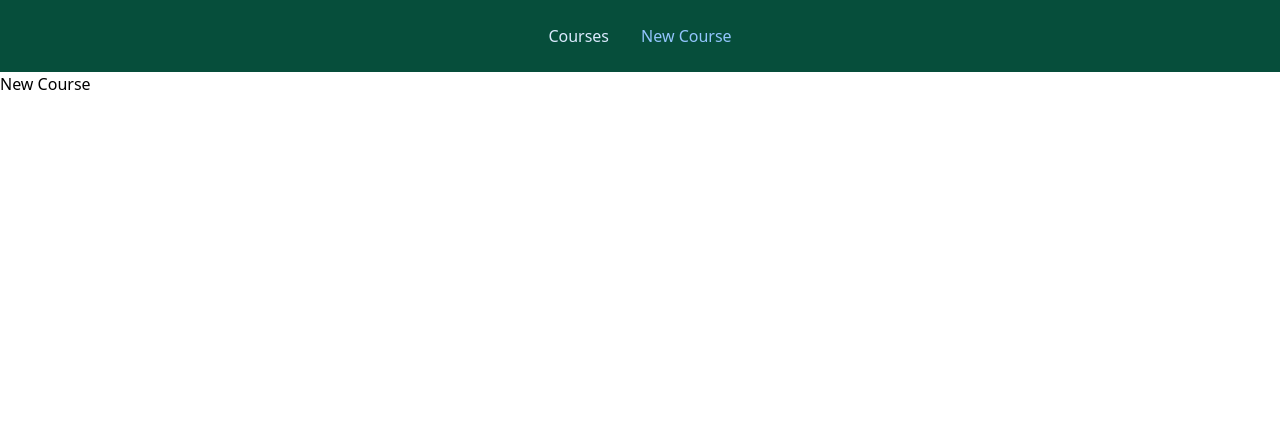
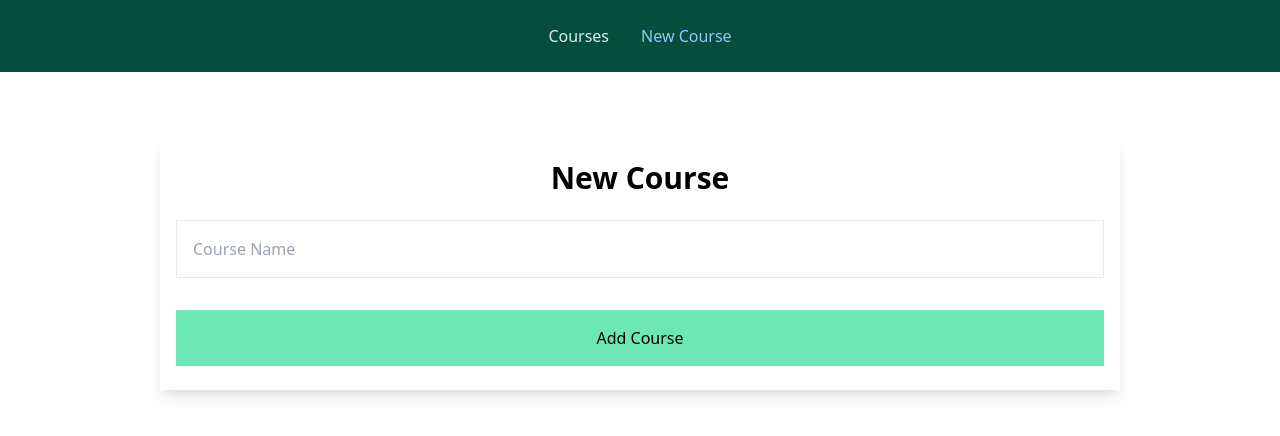
Before and after one commit to aschonely83/course-caddy-react-client, a React (Create React App) app: page /courses/new in a window 1280 px wide. Shown: the top 436 px of the page. Built offline with nearby package versions, Linux system fonts and the light colour scheme.

Commit message:
built workingnew course form

```diff
--- a/src/App.js
+++ b/src/App.js
@@ -1,5 +1,9 @@
 import React from 'react'
-import { BrowserRouter as Router, Switch, Route, NavLink,} from 'react-router-dom';
+import { BrowserRouter as Router,
+  Switch,
+  Route,
+  NavLink
+} from 'react-router-dom';
 import CoursesIndexContainer from './containers/CoursesIndexContainer';
 import CourseFormContainer from './containers/CourseFormContainer';
 
@@ -27,8 +31,9 @@ function App() {
         <Switch>
           <Route exact path="/">
             <CoursesIndexContainer />
-            </Route>
-          <Route path="/courses/new">New Course</Route>
+          </Route>
+          <Route path="/courses/new" component={CourseFormContainer}>
+          </Route>
         </Switch>
       </Router>
     </div>
--- a/src/containers/CourseFormContainer.js
+++ b/src/containers/CourseFormContainer.js
@@ -0,0 +1,50 @@
+import React, { Component } from 'react'
+
+export default class CourseFormContainer extends Component {
+  state = {
+    name: ''
+  }
+
+  handleChange = (e) => {
+    this.setState({
+      [e.target.name]: e.target.value
+    })
+  }
+
+  handleSubmit = (e) => {
+    e.preventDefault()
+    fetch('http://localhost:3001/courses', {
+      method: 'POST',
+      headers: {
+        Accept: 'application/json',
+        'Content-Type': 'application/json',
+      },
+      body: JSON.stringify({ course: this.state }),
+    })
+      .then((res) => res.json())
+      .then((courseJson) => {
+        this.props.history.push('/')
+      })
+  }
+
+  render() {
+    return (
+      <form
+        onSubmit={this.handleSubmit}
+        className="max-w-5xl w-3/4 mx-auto mt-16 shadow-lg px-4 py-6">
+        <h1 className="text-center text-3xl font-semibold mb-2">New Course</h1>
+        <fieldset>
+          <input
+            type="text"
+            name="name"
+            onChange={this.handleChange}
+            value={this.state.name}
+            placeholder="Course Name"
+            className="w-full border p-4 my-4"
+          />
+        </fieldset>
+        <button className="w-full p-4 bg-green-300 mt-4 hover:bg-green-400 transition-all duration-200" type="submit">Add Course</button>
+      </form>
+    )
+  }
+}
--- a/src/containers/CoursesIndexContainer.js
+++ b/src/containers/CoursesIndexContainer.js
@@ -19,7 +19,6 @@ export default class CoursesIndexContainer extends Component {
         })
           .then(res => res.json())
           .then(coursesJson => {
-            console.log('courses', coursesJson)
             this.setState({
               courses: coursesJson,
               loading: false
```
